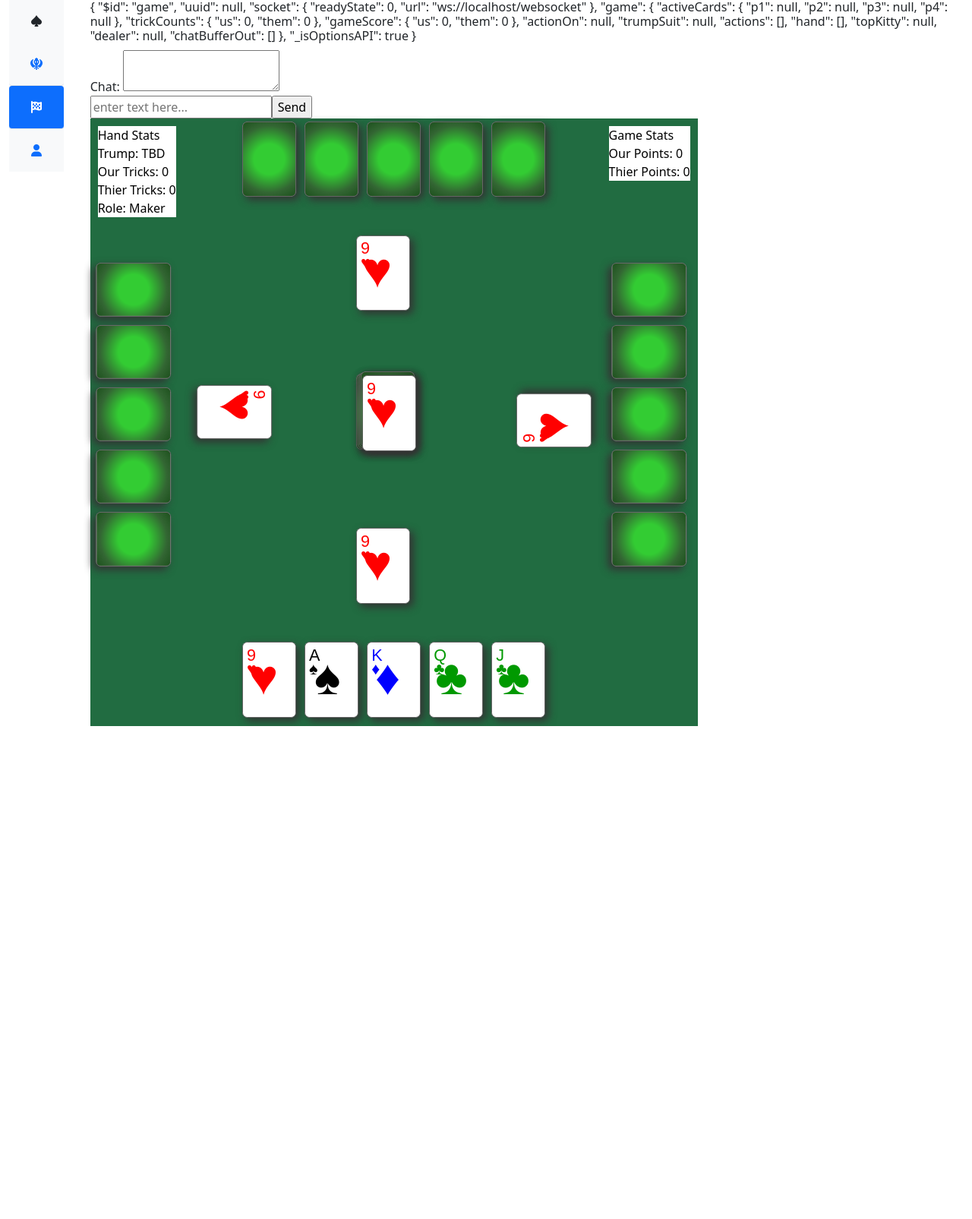
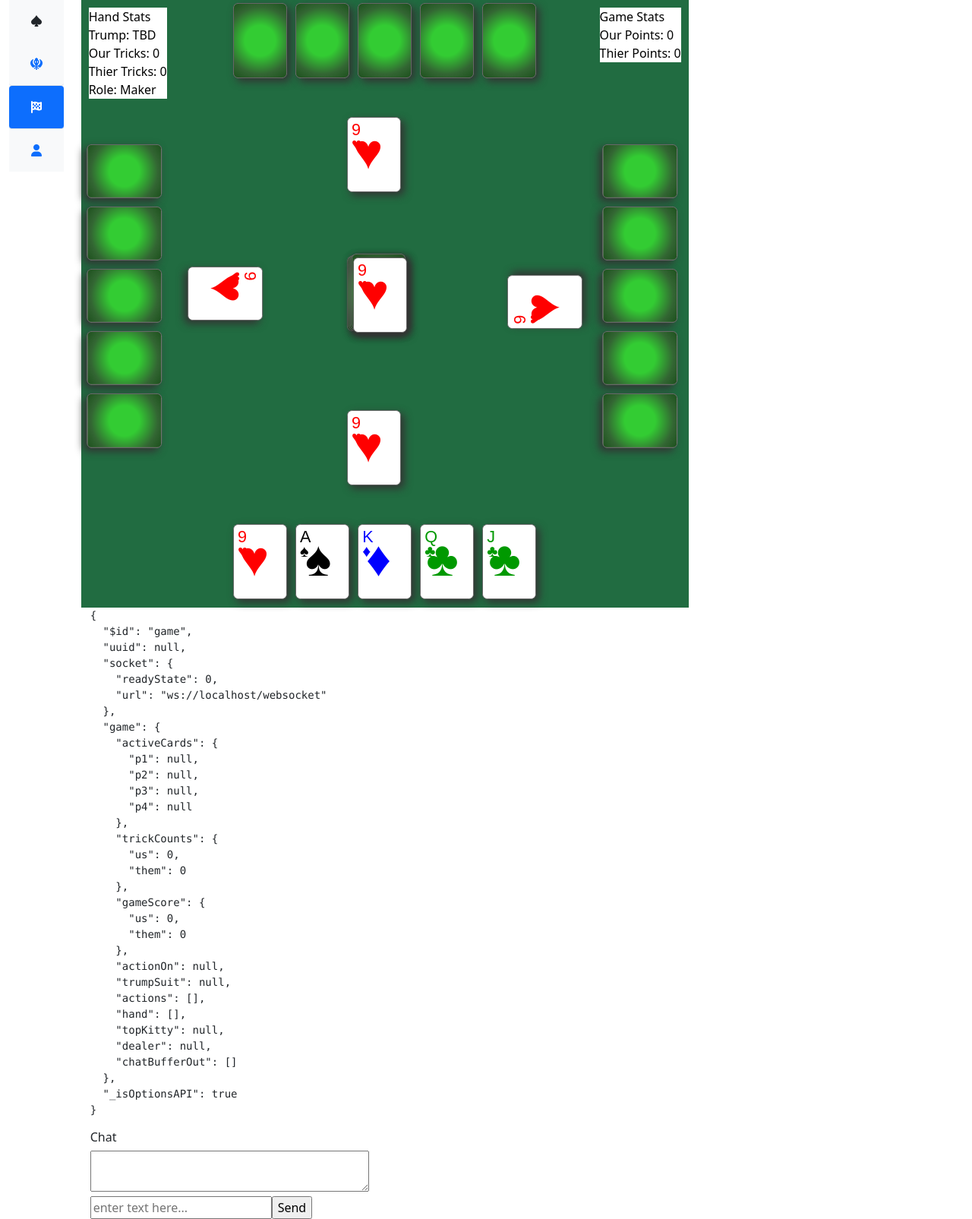
Before and after one commit to johntcarroll/euchre, a Vue app: page /play in a window 1280 px wide. Shown: the whole page at 76% size. Before the commit the page ends 956 px from the top, so only its background shows below. Built offline with nearby package versions, Linux system fonts and the light colour scheme; no server answers.

Commit message:
Slight style changes to game screen

```diff
--- a/src/components/Chat.vue
+++ b/src/components/Chat.vue
@@ -18,12 +18,22 @@ function submit() {
   text.value = '';
 }
 </script>
+<style scoped>
+#Chat {
+  float: right;
+  width: 100%;
+}
+#Chat form, #Chat textarea {
+  width: 100%;
+}
+</style>
 <template>
-  <label>Chat:
-    <textarea id="ta"></textarea>
-      <form id="manual-commands" @submit.prevent="submit">
-	<input id="text-input" v-model="text" type="text" placeholder="enter text here...">
-	<input type="submit" value="Send">
-      </form>
-  </label>
+<div id="Chat">
+  <h6>Chat</h6>
+  <textarea id="ta"></textarea>
+  <form id="manual-commands" @submit.prevent="submit">
+    <input id="text-input" v-model="text" type="text" placeholder="enter text here...">
+    <input type="submit" value="Send">
+  </form>
+</div>
 </template>
--- a/src/components/Game.vue
+++ b/src/components/Game.vue
@@ -14,14 +14,8 @@ onMounted(() => {
 });
 </script>
 <template>
-  <div id="Game">
-    <div class="row">
-      <div class="col-12">
-        <h6>{{ JSON.stringify(gameStore, null, 2) }}</h6>
-      </div>
-    </div>
-    <Chat />
-    <div class="game-board">
+  <div id="Game" class="row">
+    <div class="game-board col-8">
       <div class="hand-container partner">
         <Hand handType="card-table">
           <Card />
@@ -100,10 +94,17 @@ onMounted(() => {
         <div>Thier Points: 0</div>
       </div>
     </div>
+    <div id="Debug" class="col-4">
+      <pre>{{ JSON.stringify(gameStore, null, 2) }}</pre>
+      <Chat />
+    </div>
   </div>
 </template>
 
 <style scoped>
+#Debug {
+float: right;
+}
 .game-board {
   position: relative;
   background-color: #216c41;
```
